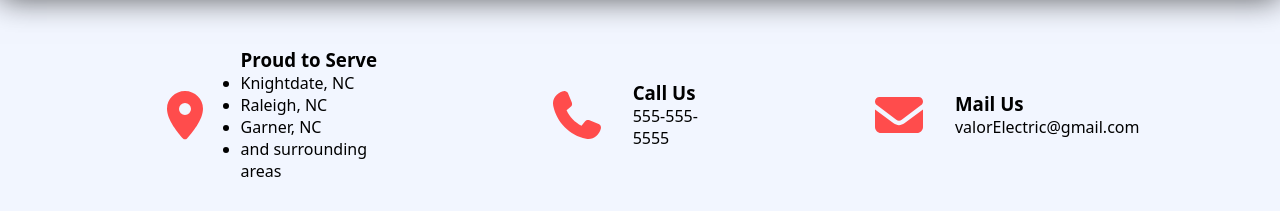
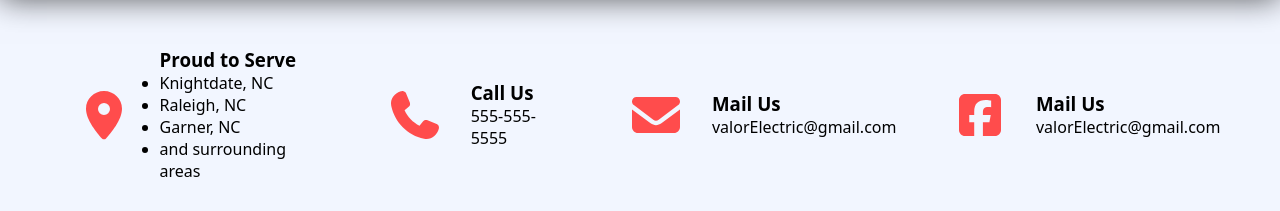
Before and after one commit to Plofland/ValorElectric, a React (Vite) app: page / in a window 1280 px wide. Shown: the part 733-944 px from the top of the page. Built offline with nearby package versions, Linux system fonts and the light colour scheme.

Commit message:
add facebook contact card

```diff
--- a/src/components/Footer.tsx
+++ b/src/components/Footer.tsx
@@ -3,6 +3,7 @@ import { FontAwesomeIcon } from '@fortawesome/react-fontawesome';
 import { faLocationDot } from '@fortawesome/free-solid-svg-icons';
 import { faPhone } from '@fortawesome/free-solid-svg-icons';
 import { faEnvelope } from '@fortawesome/free-solid-svg-icons';
+import { faSquareFacebook } from '@fortawesome/free-brands-svg-icons';
 import { Fade } from 'react-awesome-reveal';
 
 const Footer = () => {
@@ -58,6 +59,16 @@ const Footer = () => {
 							<FontAwesomeIcon
 								icon={faEnvelope}
 							/>
+						</IconContainer>
+						<ContactText>
+							<h3>Mail Us</h3>
+							valorElectric@gmail.com
+						</ContactText>
+					</ContactCard>
+					{/* Facebook (Clickable) */}
+					<ContactCard href="https://www.facebook.com/profile.php?id=61574838629616">
+						<IconContainer>
+							<FontAwesomeIcon icon={faSquareFacebook} />
 						</IconContainer>
 						<ContactText>
 							<h3>Mail Us</h3>
```
